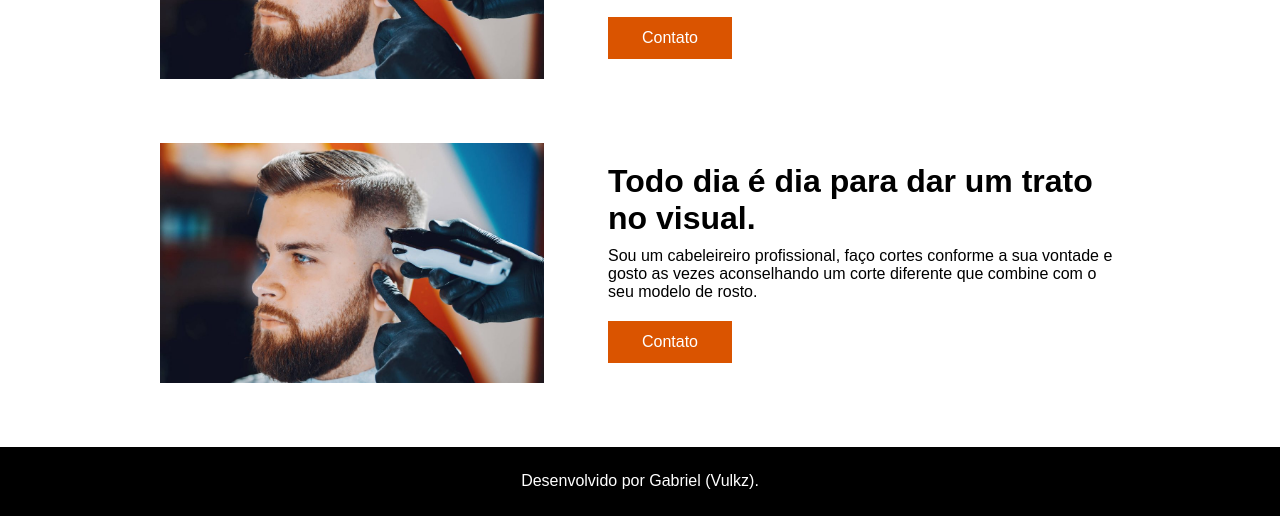
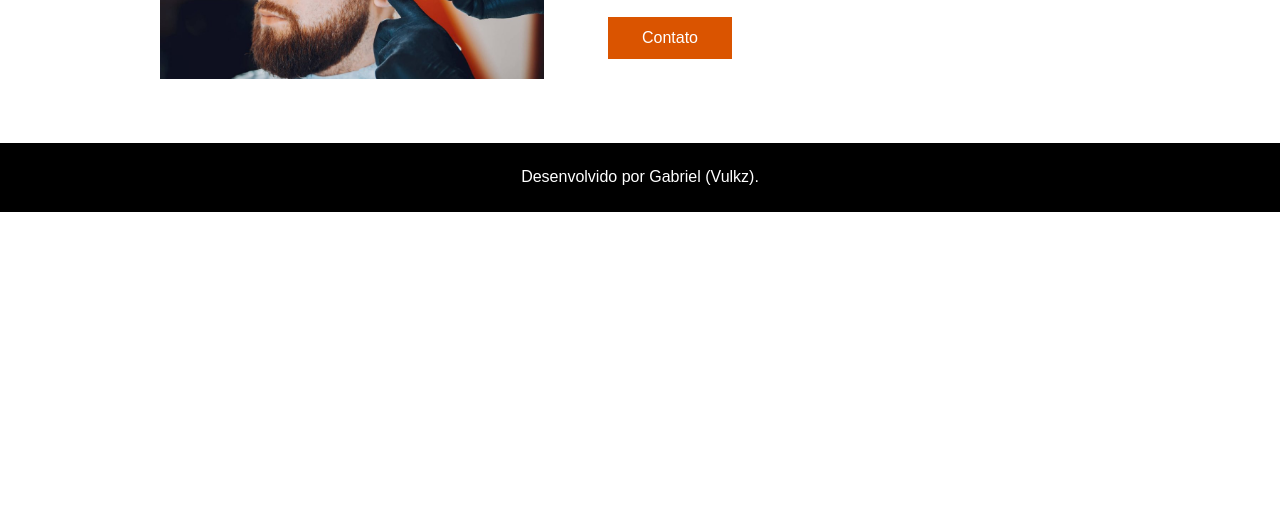
Before and after one commit to Vulkz/Site-Carlinhos, a plain HTML site: page index.html in a window 1280 px wide. Shown: the part 714-1230 px from the top of the page. After the commit the page ends 926 px from the top, so only its background shows below. Drawn offline with Linux system fonts and the light colour scheme.

Commit message:
ajuste na index.html

```diff
--- a/index.html
+++ b/index.html
@@ -44,20 +44,6 @@
                     <a href="contact.html"  class="botao">Contato</a>
                 </div>
             </div>
-            <div class="container">
-                <img src="./assets/corte.jpg" alt="imagem" class="imagem">
-                <div class="container__conteudo">
-                    <h2 class="titulo">
-                        Todo dia é dia para dar um trato no visual.
-                    </h2>
-                    <p class="texto">
-                        Sou um cabeleireiro profissional, faço cortes
-                        conforme a sua vontade e gosto as vezes aconselhando
-                        um corte diferente que combine com o seu modelo de rosto.
-                    </p>
-                    <a href="contact.html"  class="botao">Contato</a>
-                </div>
-            </div>
         </section>
     </main>
 
```
Also changed, not shown: contact.html (+1 -1 lines).
